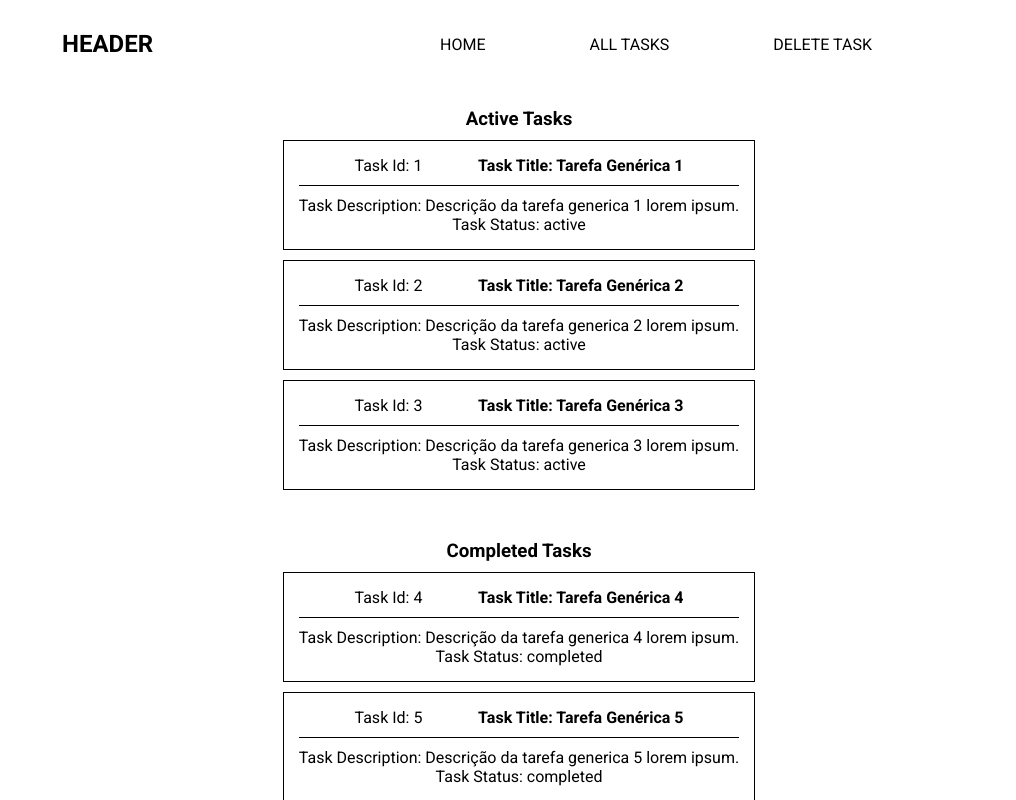
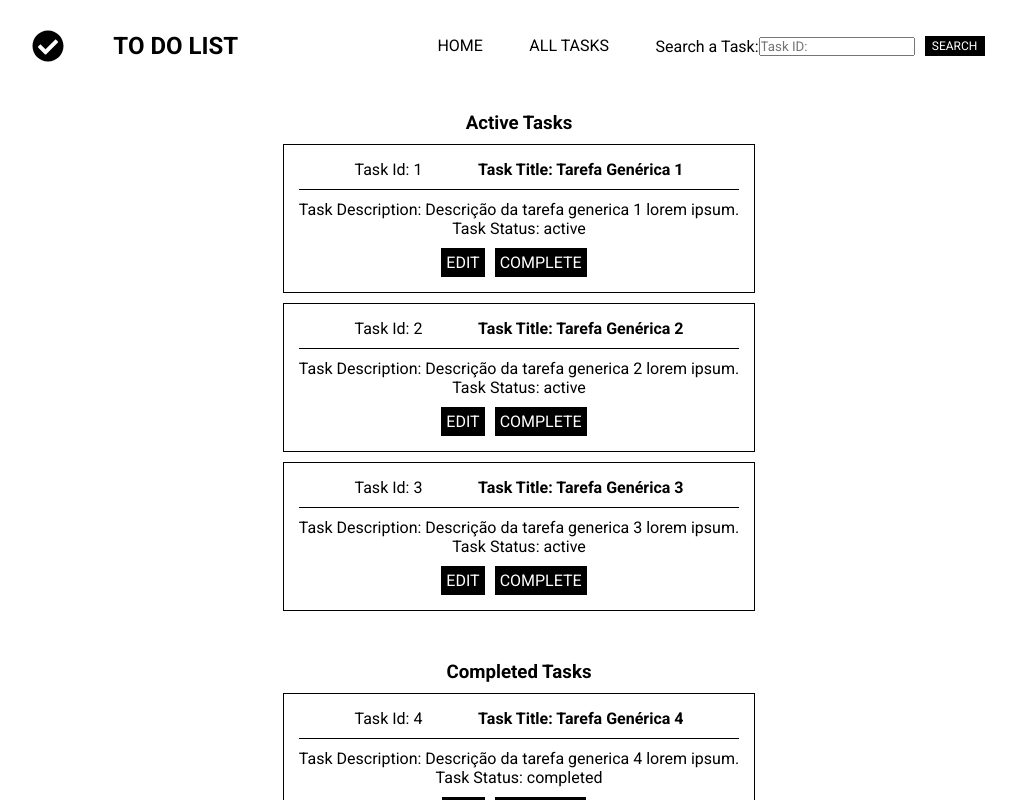
Before and after one commit to raulmn00/projeto-to-do-list-react, a React (Vite) app: page / in a window 1280 px wide. Shown: the top 800 px of the page, without its empty margins (121-1137 px from the left). Built offline with nearby package versions, Linux system fonts and the light colour scheme.

Commit message:
feat: create buttons dinamic for taskList items and styles

```diff
--- a/src/components/Header/Header.css
+++ b/src/components/Header/Header.css
@@ -19,3 +19,30 @@ nav.headerNavbar {
 nav.headerNavbar p {
     text-transform: uppercase;
 }
+.headerHead {
+    display: flex;
+    flex-wrap: wrap;
+    align-items: center;
+    justify-content: space-around;
+    width: 20%;
+}
+svg.checkIcon {
+    font-size: 32px;
+}
+button.btnSearch {
+    background: black;
+    color: white;
+    border: 0;
+    text-transform: uppercase;
+    margin-left: 10px;
+    cursor: pointer;
+    font-size: 12px;
+    width: 60px;
+    height: 20px;
+}
+.headerSearchForm {
+    display: flex;
+    flex-wrap: wrap;
+    justify-content: center;
+    align-items: center;
+}
--- a/src/components/Header/Header.jsx
+++ b/src/components/Header/Header.jsx
@@ -1,13 +1,28 @@
 import './Header.css';
+import { FaCheckCircle } from 'react-icons/fa';
 
 export function Header() {
     return (
         <div className="headerContainer">
-			<h2>Header</h2>
+            <div className="headerHead">
+                <FaCheckCircle className="checkIcon" />
+                <h2>To Do List</h2>
+            </div>
+
             <nav className="headerNavbar">
                 <p>Home</p>
                 <p>All Tasks</p>
-				<p>Delete Task</p>
+                <div className="headerSearchForm">
+                    <label htmlFor="searchId">Search a Task: </label>
+                    <input
+                        type="text"
+                        placeholder="Task ID: "
+                        name="searchId"
+                    ></input>
+                    <button type="button" className="btnSearch">
+                        Search
+                    </button>
+                </div>
             </nav>
         </div>
     );
--- a/src/components/TaskList/TaskList.css
+++ b/src/components/TaskList/TaskList.css
@@ -21,3 +21,25 @@
     align-items: center;
     flex-direction: column;
 }
+button.buttonEditTask {
+    background: black;
+    color: white;
+    border: 0;
+    padding: 5px 5px;
+    text-transform: uppercase;
+    margin-right: 10px;
+    margin-top: 10px;
+    cursor: pointer;
+    font-size: 16px;
+}
+button.buttonDeleteTask {
+    background: black;
+    color: white;
+    border: 0;
+    padding: 5px 5px;
+    text-transform: uppercase;
+    margin-right: 10px;
+    margin-top: 10px;
+    cursor: pointer;
+    font-size: 16px;
+}
--- a/src/components/TaskList/TaskList.jsx
+++ b/src/components/TaskList/TaskList.jsx
@@ -8,7 +8,7 @@ export function TaskList({ statusTask }) {
             taskListAccepted.push(task);
         }
     });
-    console.log(taskListAccepted);
+    //console.log(taskListAccepted);
     return (
         <>
             {taskListAccepted.map((task, index) => (
@@ -25,6 +25,18 @@ export function TaskList({ statusTask }) {
                             Task Status: {task.taskStatus}
                         </p>
                     </div>
+                    <div className="footerTask">
+                        <button type="button" className="buttonEditTask">
+                            {task.taskStatus === 'active' && 'Edit'}
+                            {task.taskStatus === 'completed' && 'Edit'}
+                            {task.taskStatus === 'deleted' && 'Edit'}
+                        </button>
+                        <button type="button" className="buttonDeleteTask">
+                            {task.taskStatus === 'active' && 'Complete'}
+                            {task.taskStatus === 'completed' && 'Conclude'}
+                            {task.taskStatus === 'deleted' && 'Exclude'}
+                        </button>
+                    </div>
                 </div>
             ))}
         </>
```
Lines whose indentation alone changed are shown as unchanged.
